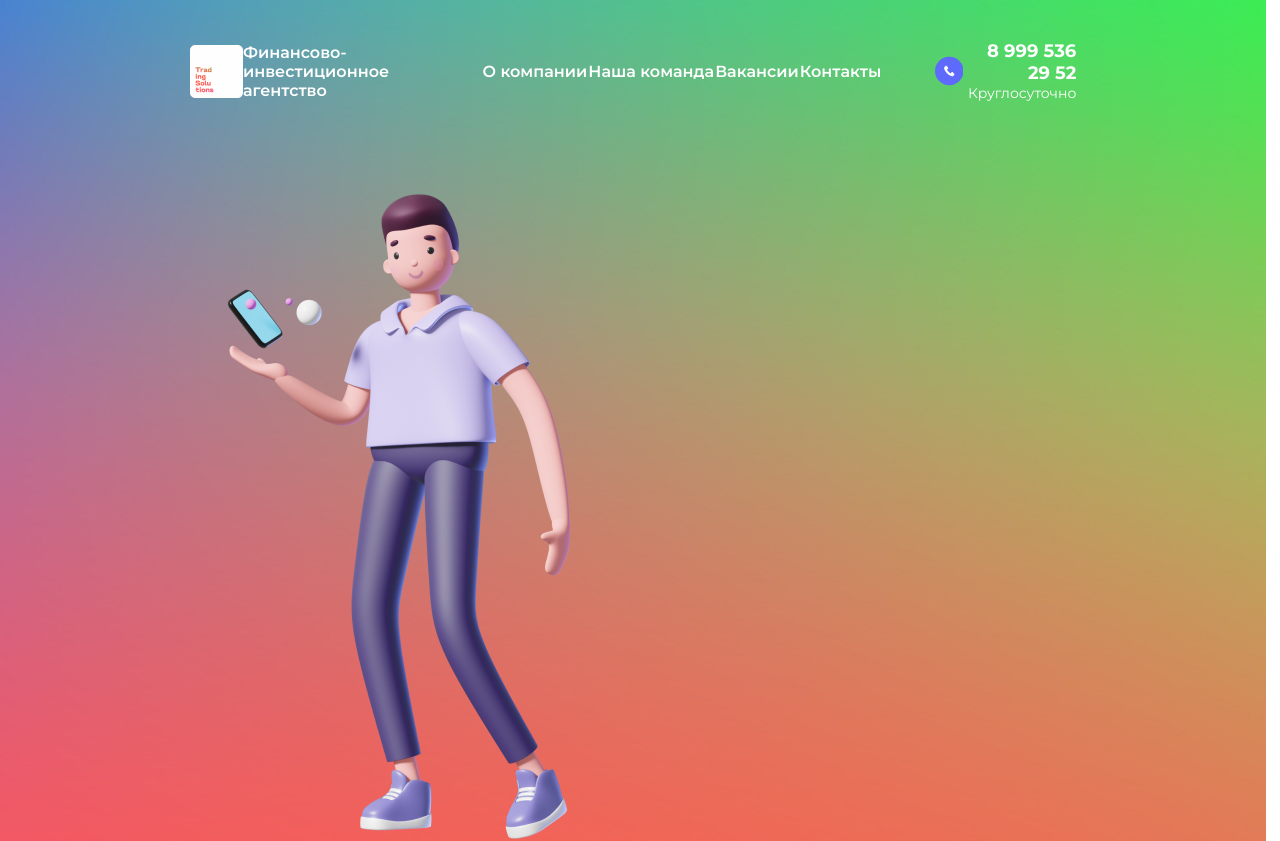
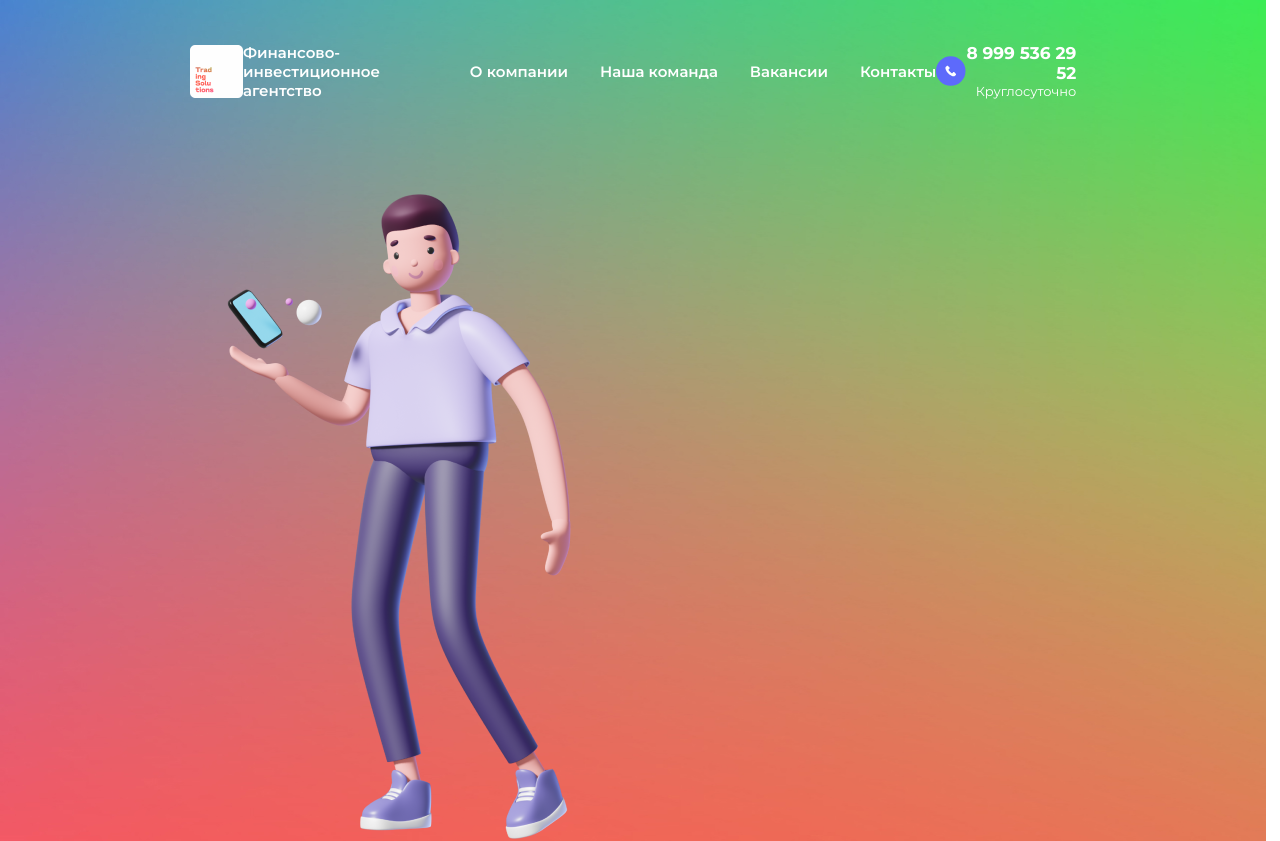
Before and after one commit to GregStukunov/websiteTS, a React (Create React App) app: page / in a window 1280 px wide. Shown: the top 841 px of the page. Built offline with nearby package versions, Linux system fonts and the light colour scheme.

Commit message:
header fix i guess

```diff
--- a/src/components/header/styles.css
+++ b/src/components/header/styles.css
@@ -9,18 +9,19 @@
     display: flex;
     justify-content: space-between;
     align-items: center;
+    font-size: 15px;
 }
 
 .title {
-    width: 27%;
+    width: 300px;
 }
 
 .links {
-    width: 45%;
+    width: 500px;
 }
 
 .call {
-    width: 16%;
+    width: 150px;
 }
 
 .bgrndIMG {
@@ -36,10 +37,10 @@
 .contacts-text {
     font-weight: 400;
     text-align: right;
-    font-size: 14px;
+    font-size: 13px;
 }
 
 .phone-number {
-    font-size: 18px;
+    font-size: 17px;
     font-weight: 700;
 }
```
